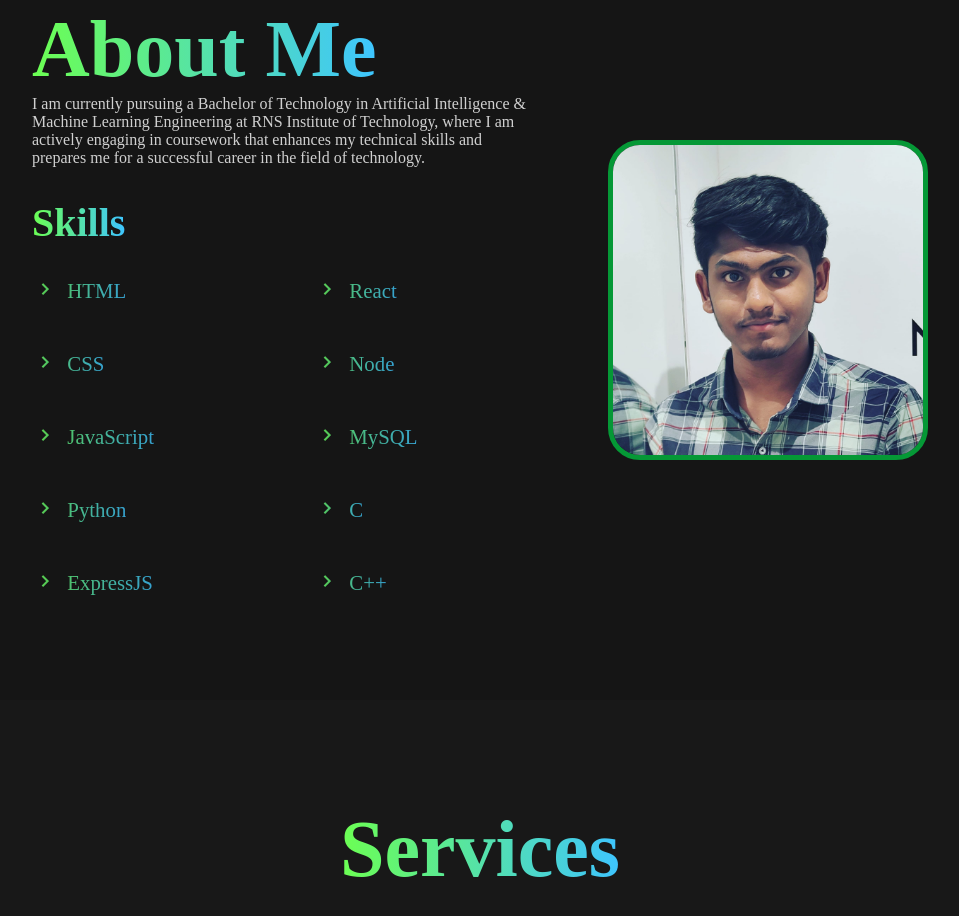
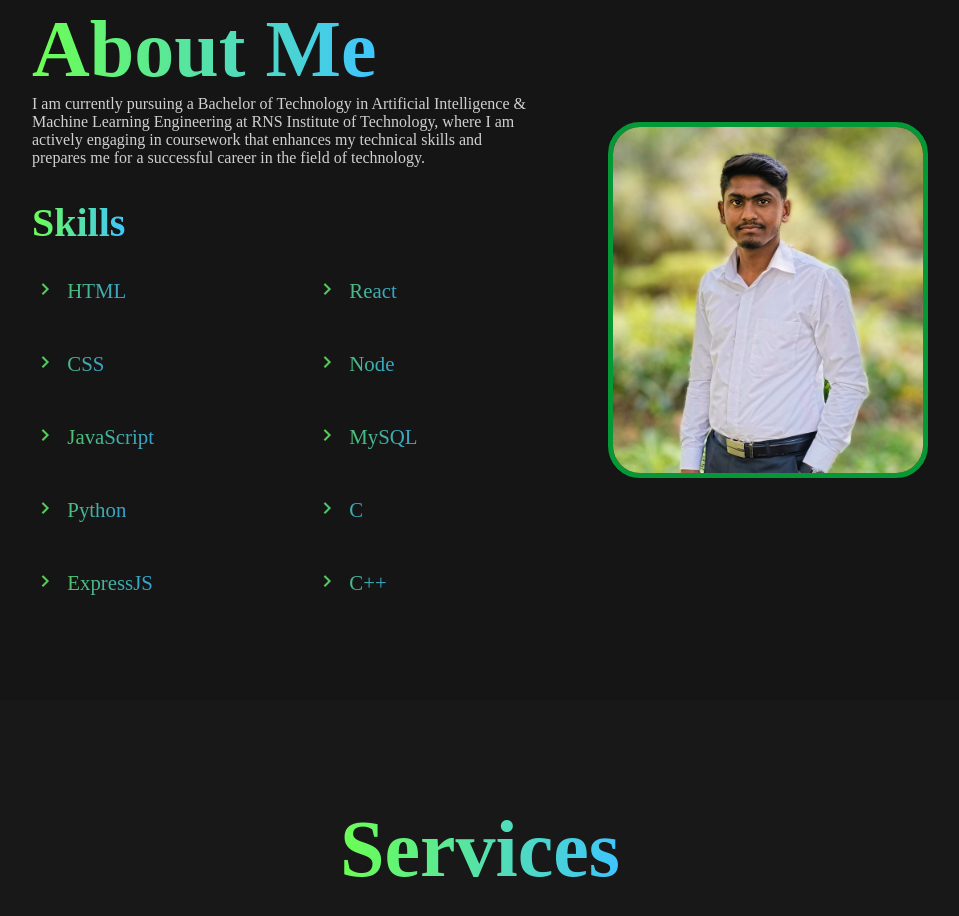
Before and after one commit to DHANUSH-B-K/Portfolio, a plain HTML site: page index.html in a window 1280 px wide. Shown: the part 920-1836 px from the top of the page, without its empty margins (160-1119 px from the left). Drawn offline with nearby package versions, Linux system fonts and the light colour scheme.

Commit message:
Update index.html

```diff
--- a/index.html
+++ b/index.html
@@ -111,7 +111,7 @@
             </div>
         </div>
 
-         <img src="image.jpg" alt="">
+         <img src="w_dbk_copy.jpg" alt="">
     </section>
 
     <section id="services">
```
